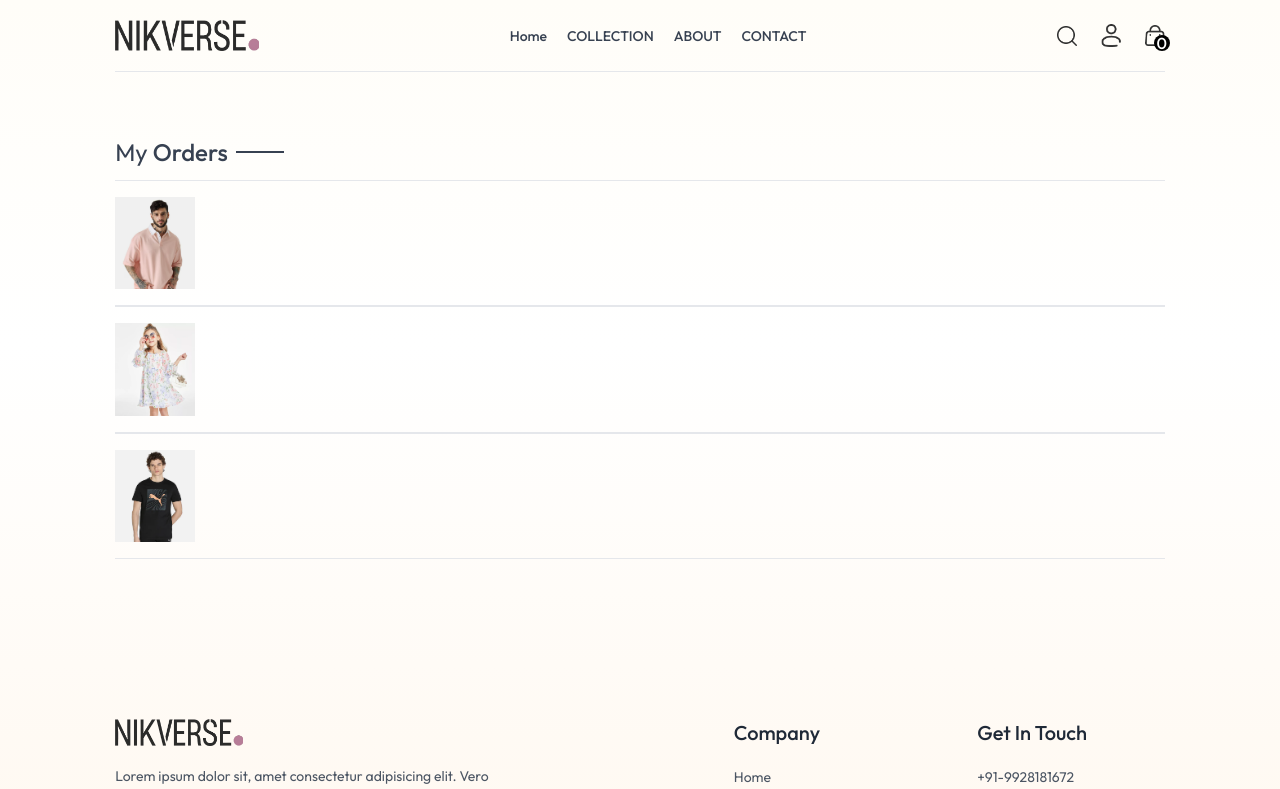
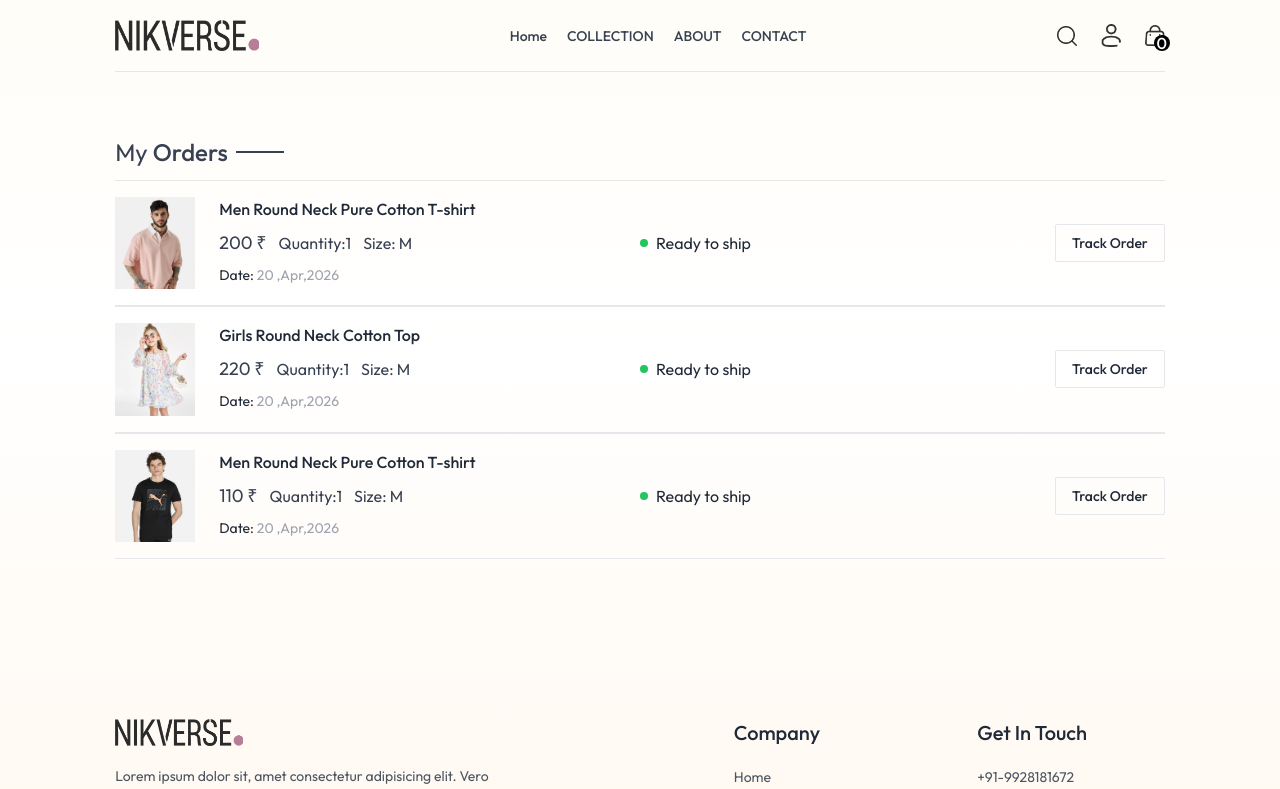
Before and after one commit to NikhilBhatt-dev/E-commerce, a React (Vite) app: page /orders in a window 1280 px wide. Shown: the top 789 px of the page. Built offline with nearby package versions, Linux system fonts and the light colour scheme.

Commit message:
ready to ship

```diff
--- a/src/pages/Orders.jsx
+++ b/src/pages/Orders.jsx
@@ -22,9 +22,34 @@
             <div className='flex itens-start gap-6 text-sm'>
               <img className='w-16 sm:w-20' src={item.image[0]} alt="" />
 
+              <div>
+                <p className='sm:text-base font-medium '>{item.name}</p>
+
+
+                <div className='flex items-center gap-3 mt-2 text-base text-gray-700'>
+                  <p className='text-lg'>{item.price} {currency}</p>
+                  <p>Quantity:1</p>
+                  <p>Size: M</p>
+                </div>
+                <p className='mt-2'>
+                  Date: <span className='text-gray-400 '>20 ,Apr,2026</span>
+                </p>
+              </div>
+            </div>
+
+            <div className='md:w-1/2 flex  justify-between'>
+            <div className='flex items-center gap-2'>
+              <p className='min-w-2 h-2 rounded-full bg-green-500'>
+              </p>
+              <p className='text-sm md:text-base'>
+                Ready to ship
+              </p>
+            </div>
+            <button className='border px-4 py-2 text-sm font-medium rounded-sm'>
+              Track Order
+            </button>
 
             </div>
-
           </div>
         ))
       }
```
